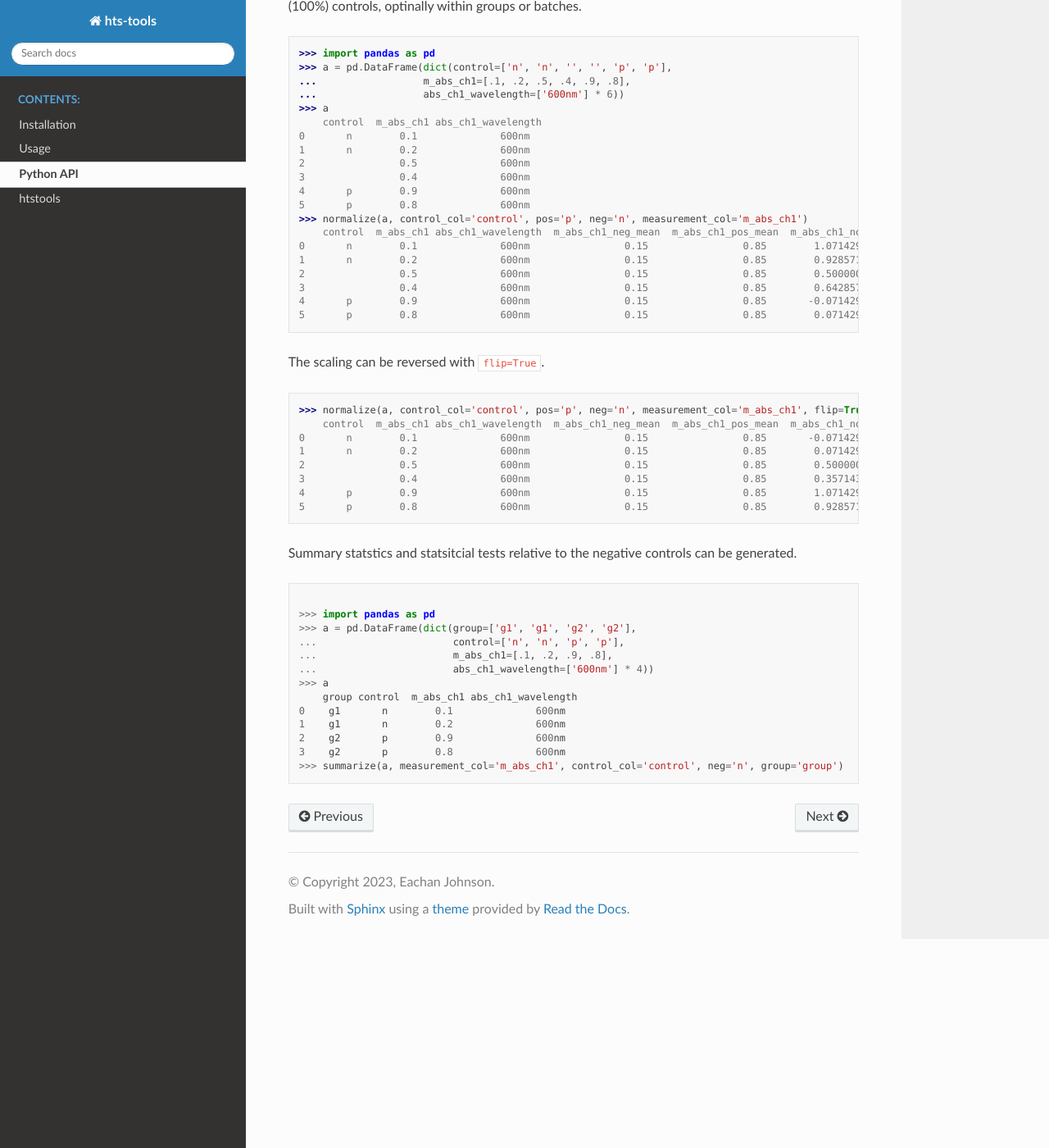
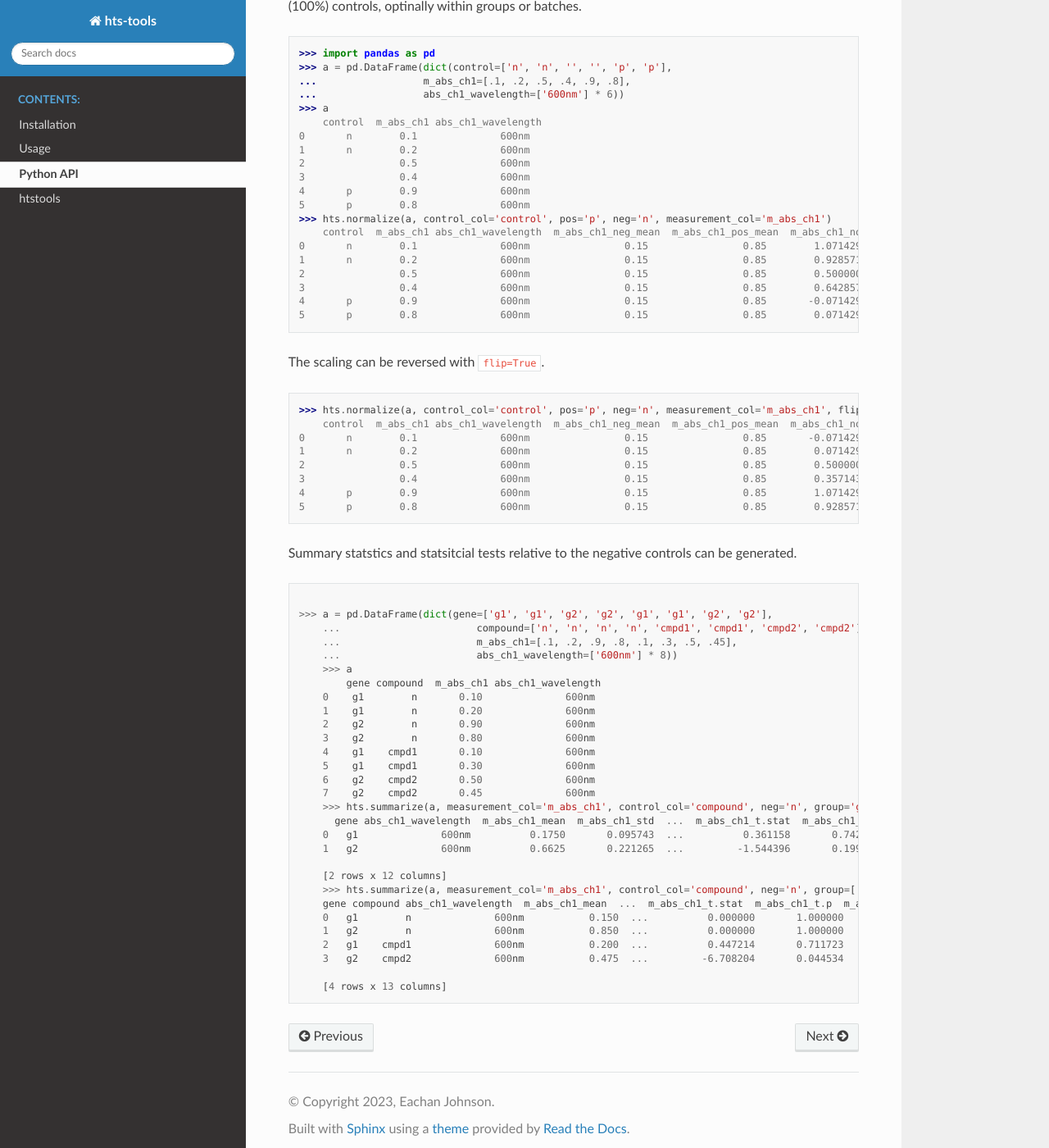
Before and after one commit to scbirlab/hts-tools, a Sphinx documentation site: the page built from docs/source/python.md, in a window 1280 px wide and 1400 px high, scrolled down 2509 px. Shown: the whole window at 82% size. Built offline with Sphinx 7.4.7 and the Read the Docs theme 2.0.0, drawn with Linux system fonts in a browser that asks for light colours.

Commit message:
Update docs

````diff
--- a/docs/source/python.md
+++ b/docs/source/python.md
@@ -60,7 +60,7 @@ E  49  50  51  52  53  54  55  56  57  58  59  60
 F  61  62  63  64  65  66  67  68  69  70  71  72
 G  73  74  75  76  77  78  79  80  81  82  83  84
 H  85  86  87  88  89  90  91  92  93  94  95  96
->>> pivot_plate(a, value_name="well_number")
+>>> hts.pivot_plate(a, value_name="well_number")
     row_id column_id  well_number well_id plate_id
 0       A         1            1     A01
 1       B         1           13     B01
@@ -80,7 +80,7 @@ H  85  86  87  88  89  90  91  92  93  94  95  96
 This also works on the multi-sheet dictionary output of `pd.read_excel(..., sheet_names=None)`.
 
 ```python
->>> pivot_plate({'sheet_1': a}, value_name="well_number")
+>>> hts.pivot_plate({'sheet_1': a}, value_name="well_number")
 row_id column_id  well_number well_id plate_id
 0       A         1            1     A01  sheet_1
 1       B         1           13     B01  sheet_1
@@ -111,7 +111,7 @@ Replicates within condition groups can be annotated.
 1    g1       n        0.2              600nm
 2    g2       p        0.9              600nm
 3    g2       p        0.8              600nm
->>> replicate_table(a, group='group')
+>>> hts.replicate_table(a, group='group')
     group control  m_abs_ch1 abs_ch1_wavelength  replicate
 0    g1       n        0.1              600nm          1
 1    g1       n        0.2              600nm          2
@@ -122,7 +122,7 @@ Replicates within condition groups can be annotated.
 If you prefer, you can get a "wide" output.
 
 ```python
->>> replicate_table(a, group='group', wide='m_abs_ch1')
+>>> hts.replicate_table(a, group='group', wide='m_abs_ch1')
 replicate  rep_1  rep_2
 group
 g1           0.2    0.1
@@ -144,7 +144,7 @@ Values can be normalized to values between 0 and 1 relative to their positive (0
 3                0.4              600nm
 4       p        0.9              600nm
 5       p        0.8              600nm
->>> normalize(a, control_col='control', pos='p', neg='n', measurement_col='m_abs_ch1')
+>>> hts.normalize(a, control_col='control', pos='p', neg='n', measurement_col='m_abs_ch1')
     control  m_abs_ch1 abs_ch1_wavelength  m_abs_ch1_neg_mean  m_abs_ch1_pos_mean  m_abs_ch1_norm
 0       n        0.1              600nm                0.15                0.85        1.071429
 1       n        0.2              600nm                0.15                0.85        0.928571
@@ -157,7 +157,7 @@ Values can be normalized to values between 0 and 1 relative to their positive (0
 The scaling can be reversed with `flip=True`.
 
 ```python
->>> normalize(a, control_col='control', pos='p', neg='n', measurement_col='m_abs_ch1', flip=True)
+>>> hts.normalize(a, control_col='control', pos='p', neg='n', measurement_col='m_abs_ch1', flip=True)
     control  m_abs_ch1 abs_ch1_wavelength  m_abs_ch1_neg_mean  m_abs_ch1_pos_mean  m_abs_ch1_norm
 0       n        0.1              600nm                0.15                0.85       -0.071429
 1       n        0.2              600nm                0.15                0.85        0.071429
@@ -171,16 +171,32 @@ Summary statstics and statsitcial tests relative to the negative controls can be
 
 ```python
 
->>> import pandas as pd
->>> a = pd.DataFrame(dict(group=['g1', 'g1', 'g2', 'g2'],
-...                       control=['n', 'n', 'p', 'p'],
-...                       m_abs_ch1=[.1, .2, .9, .8],
-...                       abs_ch1_wavelength=['600nm'] * 4))
->>> a
-    group control  m_abs_ch1 abs_ch1_wavelength
-0    g1       n        0.1              600nm
-1    g1       n        0.2              600nm
-2    g2       p        0.9              600nm
-3    g2       p        0.8              600nm
->>> summarize(a, measurement_col='m_abs_ch1', control_col='control', neg='n', group='group')
+>>> a = pd.DataFrame(dict(gene=['g1', 'g1', 'g2', 'g2', 'g1', 'g1', 'g2', 'g2'],
+    ...                       compound=['n', 'n', 'n', 'n', 'cmpd1', 'cmpd1', 'cmpd2', 'cmpd2'],
+    ...                       m_abs_ch1=[.1, .2, .9, .8, .1, .3, .5, .45],
+    ...                       abs_ch1_wavelength=['600nm'] * 8))
+    >>> a
+        gene compound  m_abs_ch1 abs_ch1_wavelength
+    0    g1        n       0.10              600nm
+    1    g1        n       0.20              600nm
+    2    g2        n       0.90              600nm
+    3    g2        n       0.80              600nm
+    4    g1    cmpd1       0.10              600nm
+    5    g1    cmpd1       0.30              600nm
+    6    g2    cmpd2       0.50              600nm
+    7    g2    cmpd2       0.45              600nm
+    >>> hts.summarize(a, measurement_col='m_abs_ch1', control_col='compound', neg='n', group='gene')
+      gene abs_ch1_wavelength  m_abs_ch1_mean  m_abs_ch1_std  ...  m_abs_ch1_t.stat  m_abs_ch1_t.p  m_abs_ch1_ssmd  m_abs_ch1_log10fc
+    0   g1              600nm          0.1750       0.095743  ...          0.361158       0.742922        0.210042           0.066947
+    1   g2              600nm          0.6625       0.221265  ...         -1.544396       0.199787       -0.807183          -0.108233
+
+    [2 rows x 12 columns]
+    >>> hts.summarize(a, measurement_col='m_abs_ch1', control_col='compound', neg='n', group=['gene', 'compound'])
+    gene compound abs_ch1_wavelength  m_abs_ch1_mean  ...  m_abs_ch1_t.stat  m_abs_ch1_t.p  m_abs_ch1_ssmd  m_abs_ch1_log10fc
+    0   g1        n              600nm           0.150  ...          0.000000       1.000000        0.000000           0.000000
+    1   g2        n              600nm           0.850  ...          0.000000       1.000000        0.000000           0.000000
+    2   g1    cmpd1              600nm           0.200  ...          0.447214       0.711723        0.316228           0.124939
+    3   g2    cmpd2              600nm           0.475  ...         -6.708204       0.044534       -4.743416          -0.252725
+
+    [4 rows x 13 columns]
 ```
````
Also changed, not shown: README.md (+64 -28 lines), docs/source/usage.md (+26 -8 lines).
